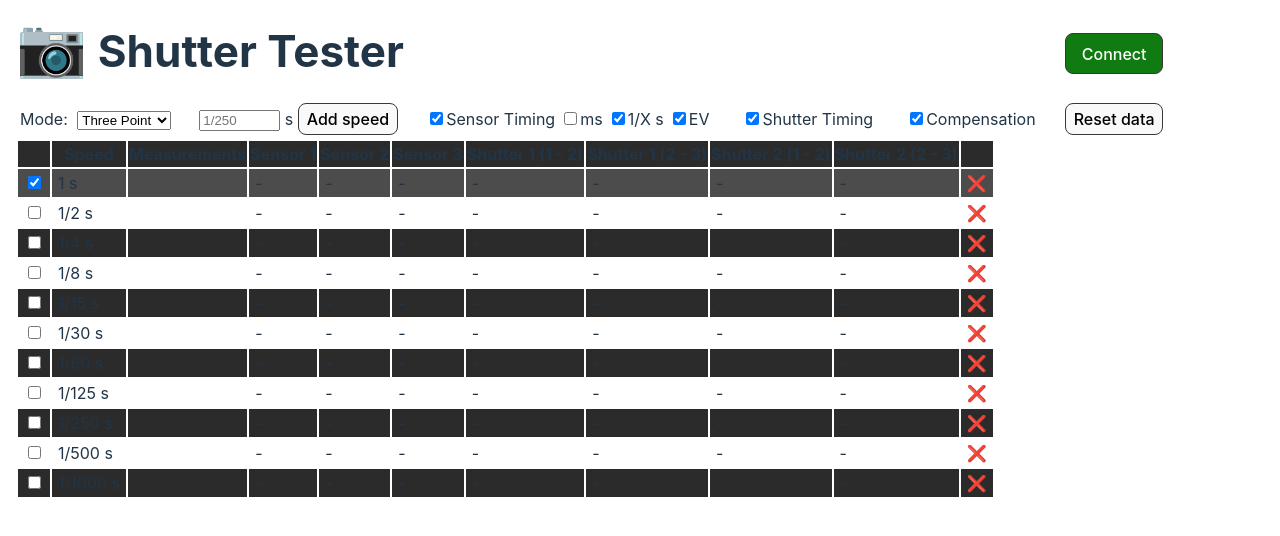
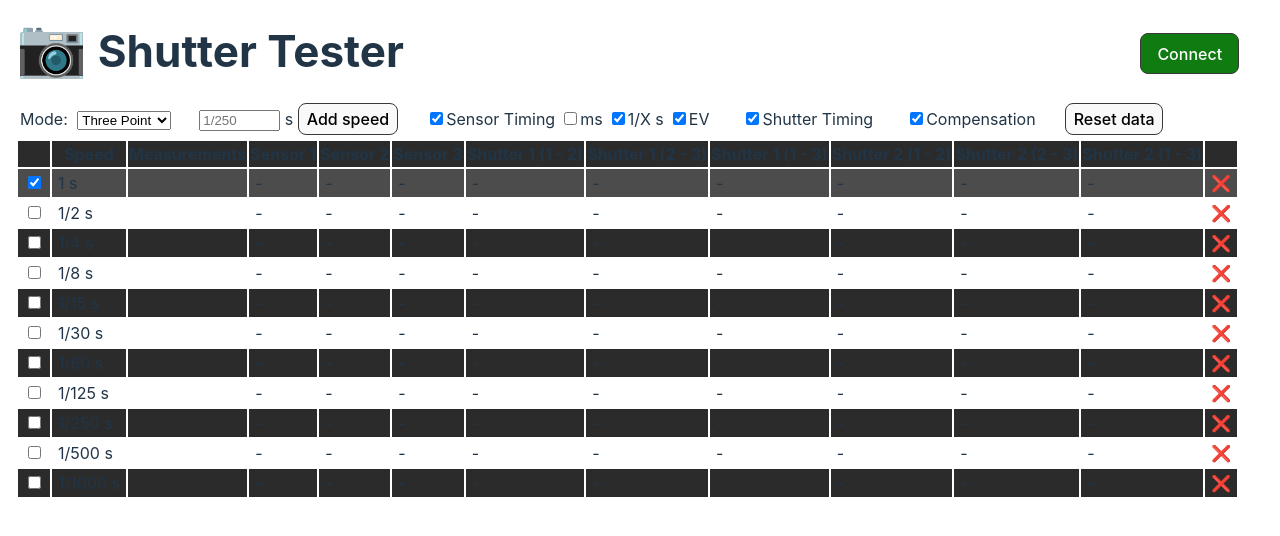
Before and after one commit to bjpirt/shutter-tester, a React (Vite) app in the folder ui/: page / in a window 1280 px wide. Shown: the top 536 px of the page. Built offline with nearby package versions, Linux system fonts and the light colour scheme.

Commit message:
Add in full side to side shutter timings

```diff
--- a/ui/src/components/ThreePointDetailRow.tsx
+++ b/ui/src/components/ThreePointDetailRow.tsx
@@ -24,14 +24,17 @@ export default function ThreePointDetailRow({
 
   const speedUs = convertSpeedToFloat(selectedSpeed) * 1000000;
 
-  const processedMeasurement = processThreePointMeasurement(measurement, settings.compensation);
+  const processedMeasurement = processThreePointMeasurement(
+    measurement,
+    settings.compensation
+  );
 
   return (
     <tr className="measurement-detail">
+      <td></td>
+      <td></td>
+      <td></td>
       <Conditional display={settings.sensorData.display}>
-        <td></td>
-        <td></td>
-        <td></td>
         <td>
           {displaySpeed(
             settings.sensorData,
@@ -57,8 +60,20 @@ export default function ThreePointDetailRow({
       <Conditional display={settings.shutterData.display}>
         <td>{displayInterval(processedMeasurement.shutter1.side1)}</td>
         <td>{displayInterval(processedMeasurement.shutter1.side2)}</td>
+        <td>
+          {displayInterval(
+            processedMeasurement.shutter1.side1 +
+              processedMeasurement.shutter1.side2
+          )}
+        </td>
         <td>{displayInterval(processedMeasurement.shutter2.side1)}</td>
         <td>{displayInterval(processedMeasurement.shutter2.side2)}</td>
+        <td>
+          {displayInterval(
+            processedMeasurement.shutter2.side1 +
+              processedMeasurement.shutter2.side2
+          )}
+        </td>
       </Conditional>
       <td
         onClick={() => onRemove(selectedSpeed, measurement)}
--- a/ui/src/components/ThreePointMeasurements.tsx
+++ b/ui/src/components/ThreePointMeasurements.tsx
@@ -1,9 +1,9 @@
 import { useContext } from "react";
-import { ThreePointMeasurement } from "../types/Message";
 import Conditional from "./Conditional";
 import { Context } from "./SettingsContext";
 import ThreePointSummaryRow from "./ThreePointSummaryRow";
 import ThreePointDetailRow from "./ThreePointDetailRow";
+import { ThreePointMeasurement } from "../types/Measurement";
 
 type Props = {
   speeds: string[];
@@ -42,8 +42,10 @@ export default function ThreePointMeasurements({
           <Conditional display={settings.shutterData.display}>
             <th>Shutter 1 (1 - 2)</th>
             <th>Shutter 1 (2 - 3)</th>
+            <th>Shutter 1 (1 - 3)</th>
             <th>Shutter 2 (1 - 2)</th>
             <th>Shutter 2 (2 - 3)</th>
+            <th>Shutter 2 (1 - 3)</th>
           </Conditional>
           <th></th>
         </tr>
--- a/ui/src/components/ThreePointSummaryRow.tsx
+++ b/ui/src/components/ThreePointSummaryRow.tsx
@@ -4,9 +4,9 @@ import {
   displaySpeed,
   microsToMillis,
 } from "../lib/utils";
-import { SensorMeasurement, ThreePointMeasurement } from "../types/Message";
 import Conditional from "./Conditional";
 import { Context } from "./SettingsContext";
+import { SensorMeasurement, ThreePointMeasurement } from "../types/Measurement";
 
 type Props = {
   speed: string;
@@ -103,8 +103,22 @@ export default function ThreePointSummaryRow({
         <Conditional display={settings.shutterData.display}>
           <td>{microsToMillis(summary.shutter1Timing?.["1-2"], "ms")}</td>
           <td>{microsToMillis(summary.shutter1Timing?.["2-3"], "ms")}</td>
+          <td>
+            {microsToMillis(
+              (summary.shutter1Timing?.["1-2"] ?? 0) +
+                (summary.shutter1Timing?.["2-3"] ?? 0),
+              "ms"
+            )}
+          </td>
           <td>{microsToMillis(summary.shutter2Timing?.["1-2"], "ms")}</td>
           <td>{microsToMillis(summary.shutter2Timing?.["2-3"], "ms")}</td>
+          <td>
+            {microsToMillis(
+              (summary.shutter2Timing?.["1-2"] ?? 0) +
+                (summary.shutter2Timing?.["2-3"] ?? 0),
+              "ms"
+            )}
+          </td>
         </Conditional>
         <td onClick={() => onRemove(speed)} className="remove">
           ❌
```
